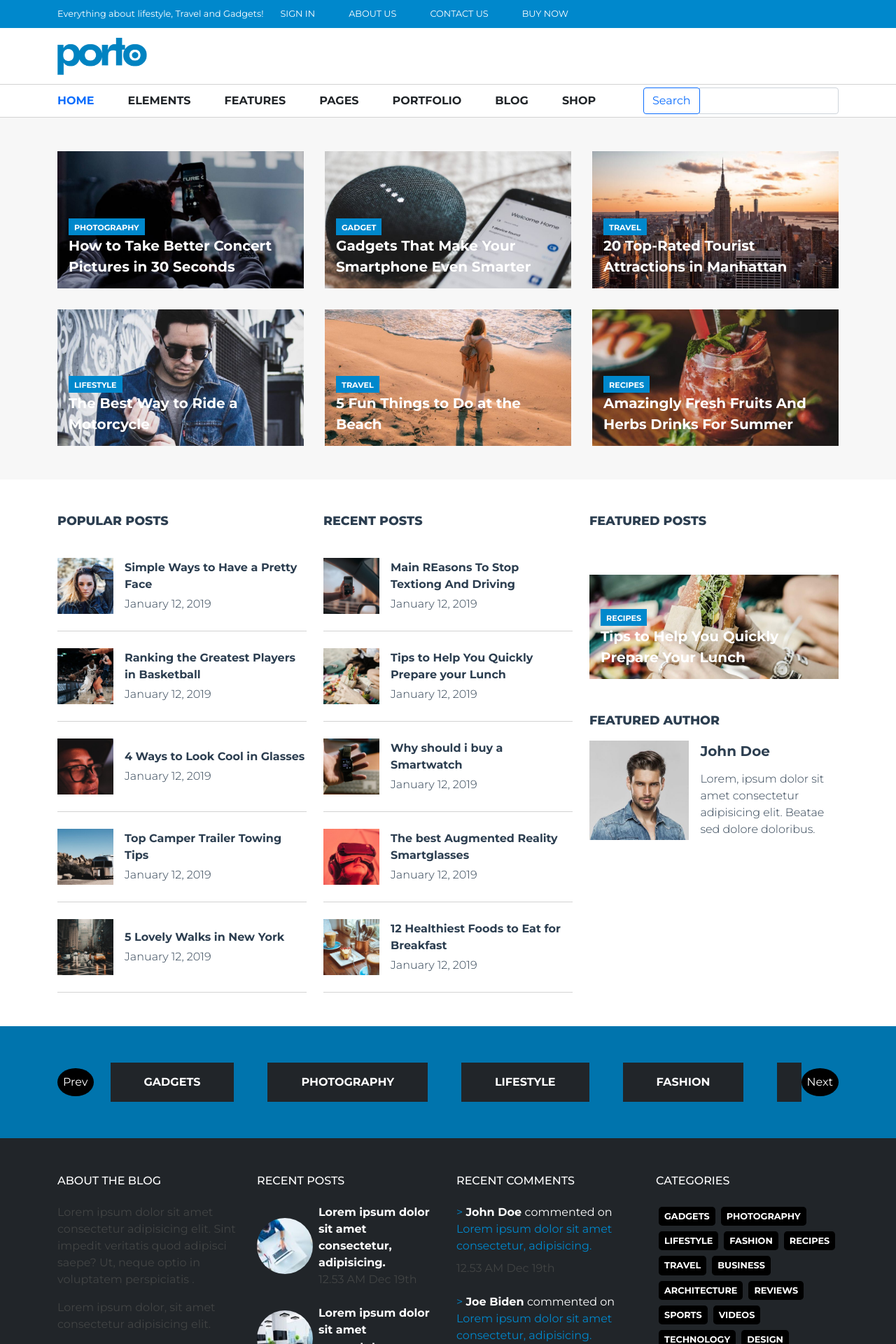
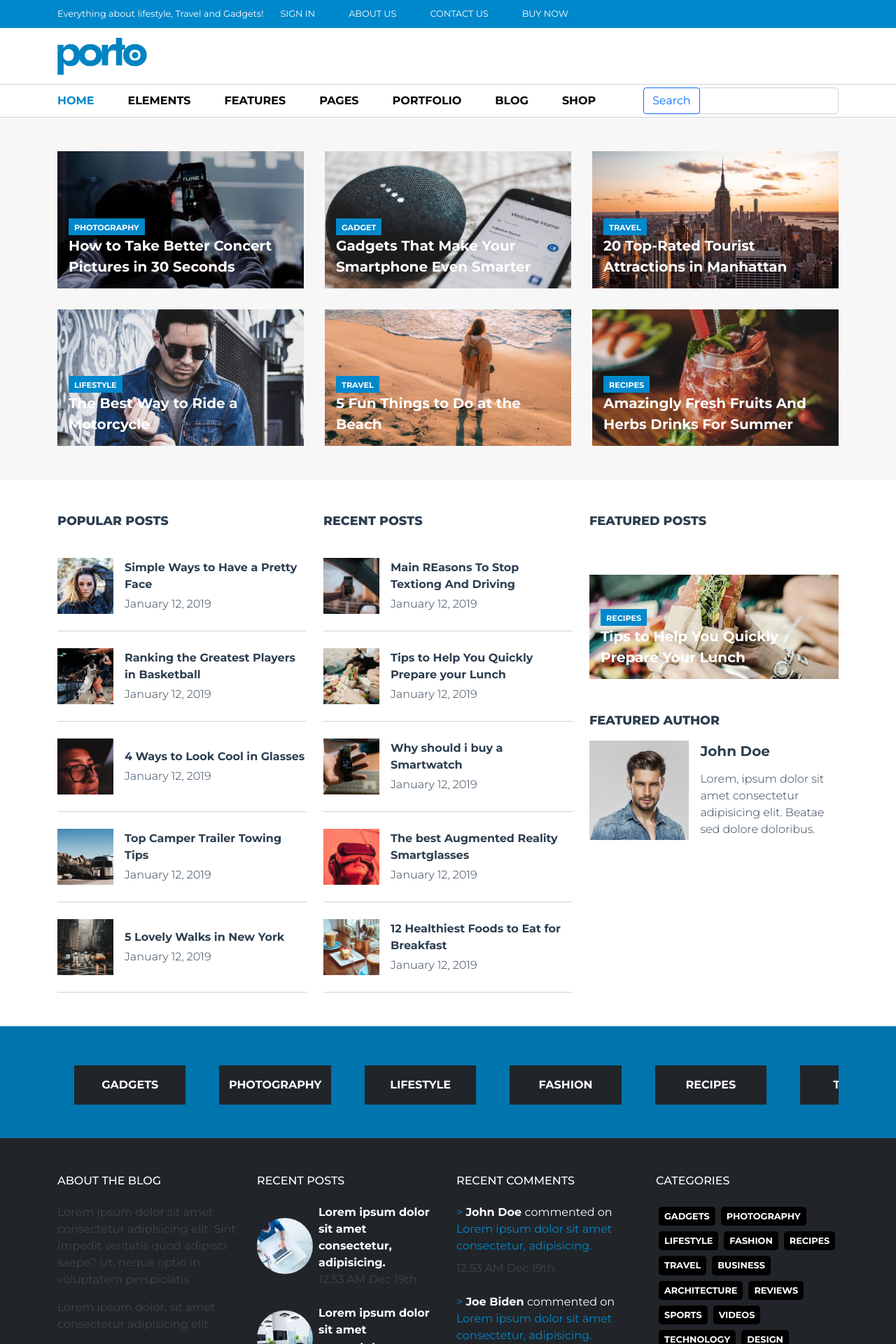
Before and after one commit to Daniel180402/proj-html-vuejs, a Vue app: page / in a window 1280 px wide. Shown: the top 1920 px of the page at 70% size. Built offline with nearby package versions, Linux system fonts and the light colour scheme.

Commit message:
categories and navbar hover effect

```diff
--- a/src/App.vue
+++ b/src/App.vue
@@ -51,4 +51,5 @@ export default {
   -moz-osx-font-smoothing: grayscale;
   color: #2c3e50;
 }
+
 </style>
--- a/src/components/CategoryCarousel.vue
+++ b/src/components/CategoryCarousel.vue
@@ -1,13 +1,13 @@
 <template>
     <div class="category-carousel-wrapper">
         <div class="container h-100 w-100 d-flex justify-content-center align-items-center">
-            <button @click="prev" class="prev p-2 rounded-circle"> Prev </button>
-            <div class="slider-wrapper h-100 d-flex align-items-center overflow-hidden">
-                <div class="category px-5 py-3 mx-4" v-for="(element, index) in postCategories" :key="index + 'categories'">
+            <!-- <button @click="scrollLeft" class="prev p-2 rounded-circle"> Prev </button> -->
+            <div class="slider-wrapper h-100 d-flex align-items-center overflow-auto pt-2">
+                <div class="category px-5 py-3 mx-4 d-flex justify-content-center" v-for="(element, index) in postCategories" :key="index + 'categories'">
                     <p class="text-white fw-bold">{{element}}</p>
                 </div>
             </div>
-            <button @click="next" class="next p-2 rounded-circle"> Next </button>
+            <!-- <button @click="next" class="next p-2 rounded-circle"> Next </button> -->
         </div>
     </div>
 </template>
@@ -18,7 +18,6 @@ export default {
     props: ["postCategories"],
     data: function(){
         return {
-
         }
     },
     methods: {
@@ -33,18 +32,18 @@ export default {
     .category-carousel-wrapper{
         height: 20vh;
         background-color: $bg-dark-blue;
-        .prev, .next{
-            height: fit-content;
-            width: fit-content;
-            background-color: black;
-            border: none;
-            color: white;
-        }
+
         .slider-wrapper{
+            width: 100%;
+
             .category{
-            width: fit-content;
-            background-color: $bg-light-black;
-        }
+                width: calc(100% / 7);
+                background-color: $bg-light-black;
+
+                &:hover{
+                    background-color: $text-dark-grey;
+                }
+            }
         }
     }
 </style>
--- a/src/components/Header.vue
+++ b/src/components/Header.vue
@@ -13,8 +13,8 @@
         <div class="navbar-wrapper d-flex align-items-center">
             <div class="container d-flex align-items-center justify-content-between">
                 <nav class="my-navbar d-flex">
-                    <li class="list-unstyled pe-5 fw-bold active-tab"><a class="text-decoration-none" href="#">HOME</a></li>
-                    <li class="list-unstyled pe-5 fw-bold" v-for="(element, index) in navbarTabs" :key="index"><a class="text-decoration-none text-dark" href="#">{{navbarTabs[index]}}</a></li>
+                    <li class="list-unstyled pe-5 fw-bold"><a class="text-decoration-none active-tab" href="#">HOME</a></li>
+                    <li class="list-unstyled pe-5 fw-bold" v-for="(element, index) in navbarTabs" :key="index"><a class="text-decoration-none" href="#">{{navbarTabs[index]}}</a></li>
                 </nav>
                 <div class="input-group w-25">
                     <div class="input-group-prepend">
@@ -80,6 +80,14 @@ header{
         border-top: 1px solid lightgray;
         border-bottom: 1px solid lightgray;
 
+        a{
+            color: black;
+
+            &:hover{
+            color: lightgray;
+            }
+        }
+
         .active-tab{
             color: $bg-sign-in;
         }
```
